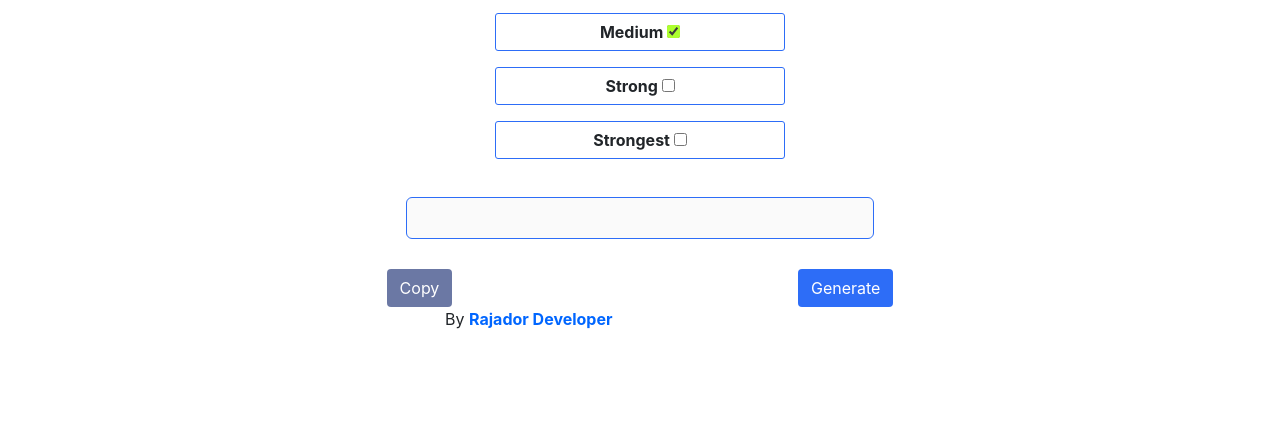
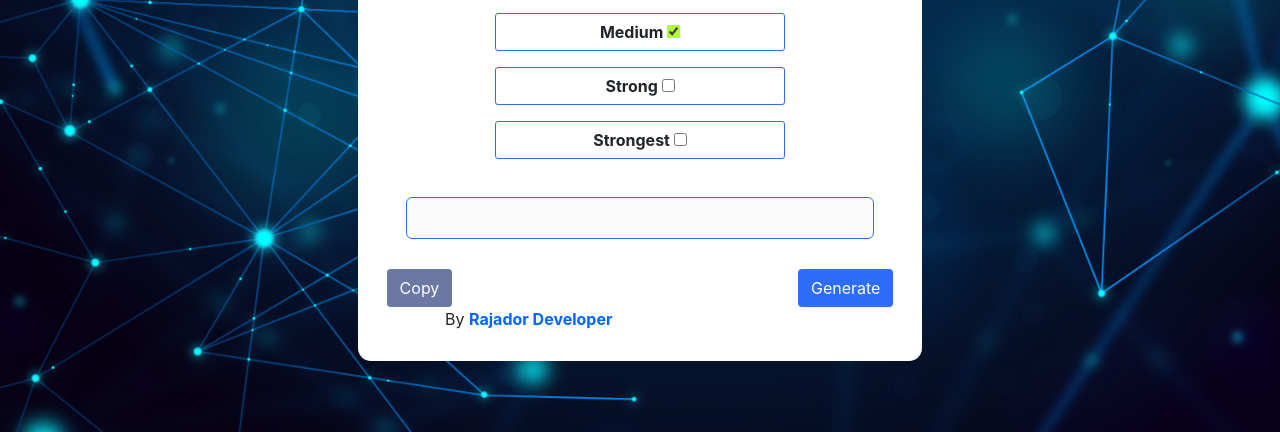
Before and after one commit to RajadorDev/PasswordGenerator, a plain HTML site: page index.html in a window 1280 px wide. Shown: the part 368-800 px from the top of the page. Drawn offline with nearby package versions, Linux system fonts and the light colour scheme.

Commit message:
Fixed background image

```diff
--- a/styles/index_styles.css
+++ b/styles/index_styles.css
@@ -30,7 +30,7 @@ body {
     align-items: center;
     justify-content: center;
     background-color: aliceblue;
-    background-image: url('./assets/background.jpg');
+    background-image: url('../assets/background.jpg');
     background-size: cover;
 }
 
```
